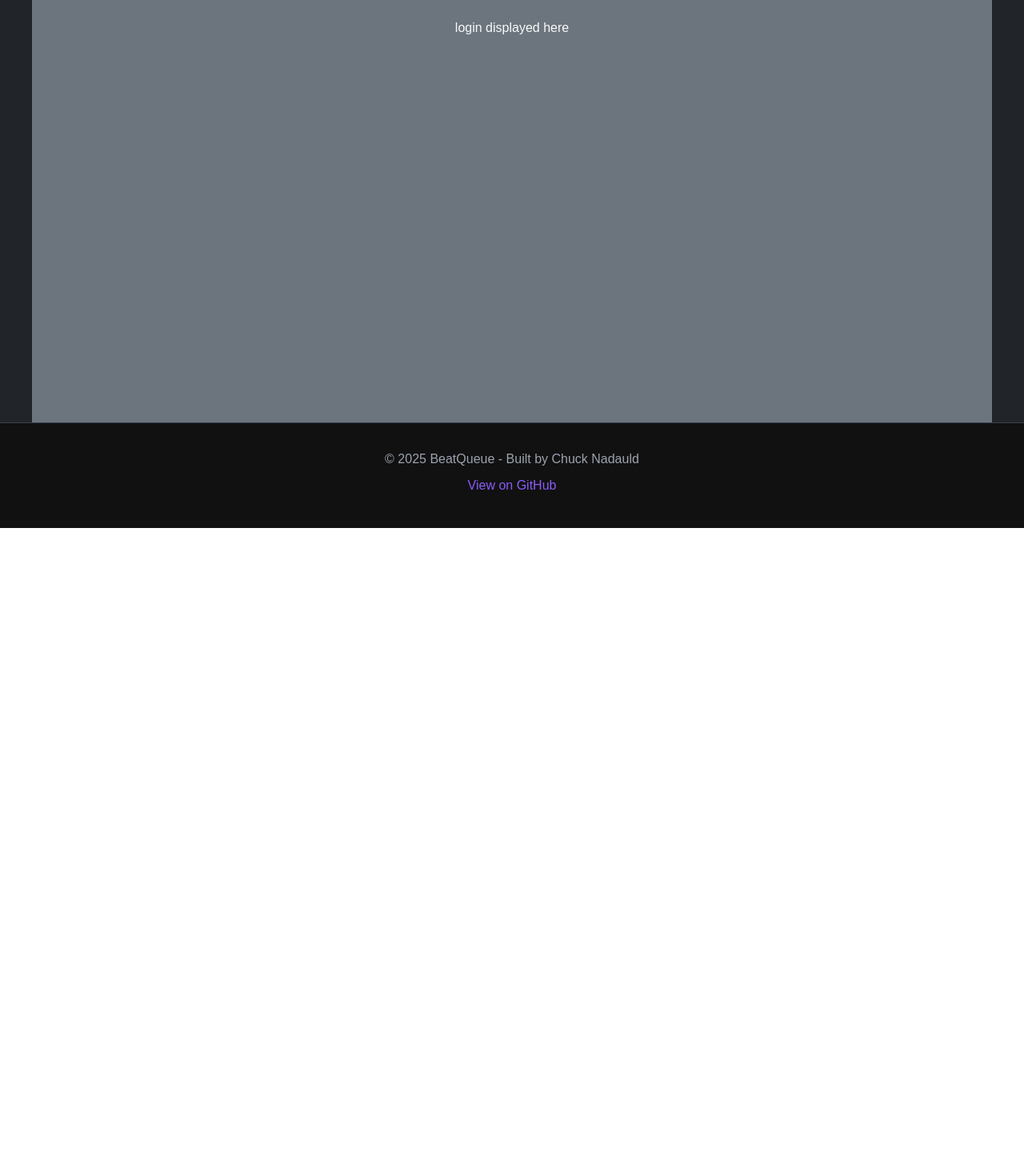
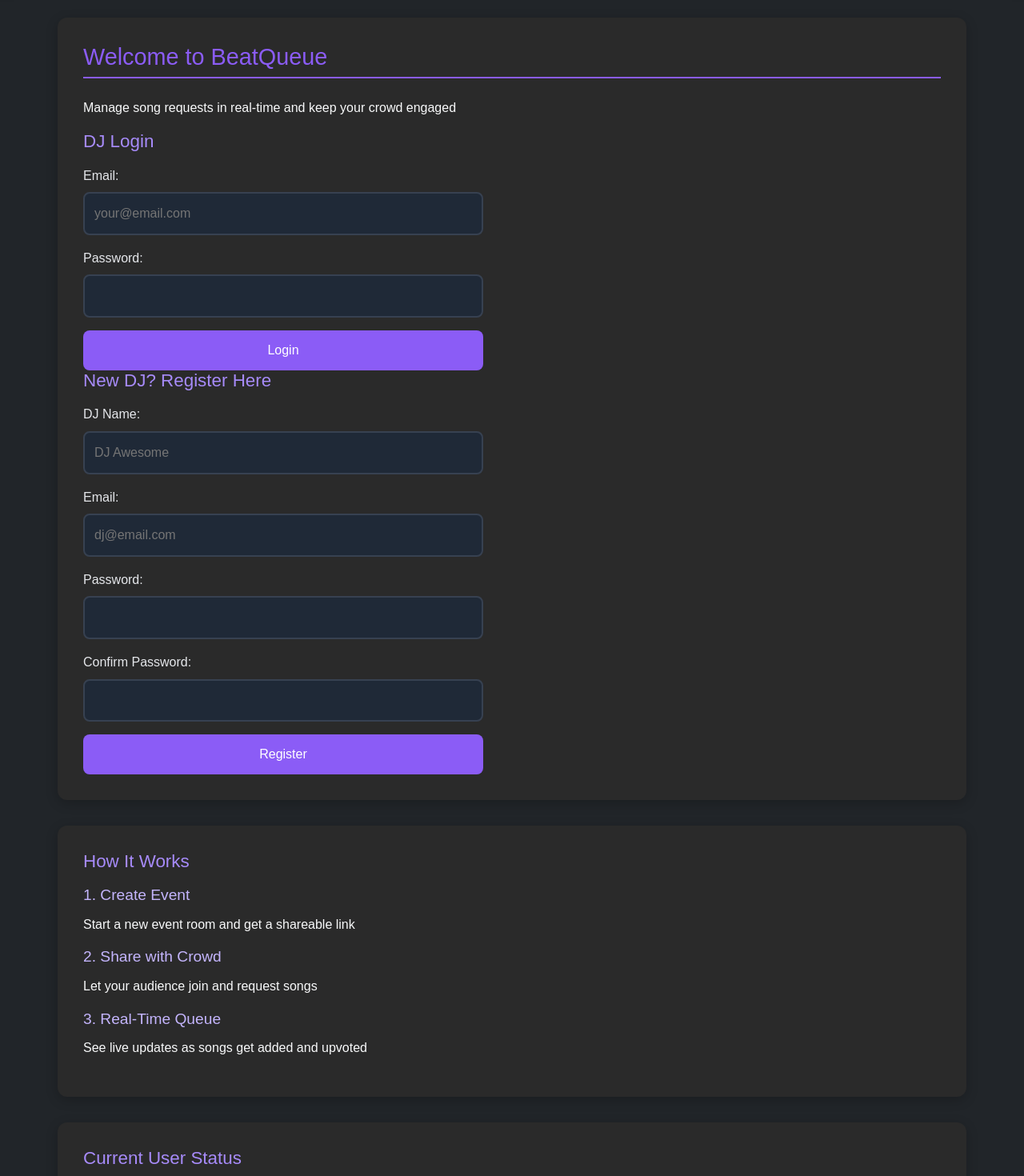
Before and after one commit to Chucknadauld/startup, a React (Vite) app: page / in a window 1280 px wide. Shown: the part 140-1610 px from the top of the page at 80% size. Before the commit the page ends 800 px from the top, so only its background shows below. Built offline with nearby package versions, Linux system fonts and the light colour scheme.

Commit message:
Convert Login component from HTML to React

```diff
--- a/src/login/login.jsx
+++ b/src/login/login.jsx
@@ -2,8 +2,117 @@ import React from 'react';
 
 export function Login() {
   return (
-    <main className="container-fluid bg-secondary text-center">
-      <div>login displayed here</div>
+    <main>
+      <section>
+        <h2>Welcome to BeatQueue</h2>
+        <p>
+          Manage song requests in real-time and keep your crowd engaged
+        </p>
+
+        <div>
+          <h3>DJ Login</h3>
+          <form>
+            <div>
+              <label htmlFor="email">Email:</label>
+              <input
+                type="email"
+                id="email"
+                name="email"
+                required
+                placeholder="your@email.com"
+              />
+            </div>
+            <div>
+              <label htmlFor="password">Password:</label>
+              <input
+                type="password"
+                id="password"
+                name="password"
+                required
+              />
+            </div>
+            <button type="submit">Login</button>
+          </form>
+        </div>
+
+        <div>
+          <h3>New DJ? Register Here</h3>
+          <form>
+            <div>
+              <label htmlFor="reg-name">DJ Name:</label>
+              <input
+                type="text"
+                id="reg-name"
+                name="djName"
+                required
+                placeholder="DJ Awesome"
+              />
+            </div>
+            <div>
+              <label htmlFor="reg-email">Email:</label>
+              <input
+                type="email"
+                id="reg-email"
+                name="email"
+                required
+                placeholder="dj@email.com"
+              />
+            </div>
+            <div>
+              <label htmlFor="reg-password">Password:</label>
+              <input
+                type="password"
+                id="reg-password"
+                name="password"
+                required
+              />
+            </div>
+            <div>
+              <label htmlFor="confirm-password">Confirm Password:</label>
+              <input
+                type="password"
+                id="confirm-password"
+                name="confirmPassword"
+                required
+              />
+            </div>
+            <button type="submit">Register</button>
+          </form>
+        </div>
+      </section>
+
+      <section>
+        <h3>How It Works</h3>
+        <div>
+          <div>
+            <h4>1. Create Event</h4>
+            <p>Start a new event room and get a shareable link</p>
+          </div>
+          <div>
+            <h4>2. Share with Crowd</h4>
+            <p>Let your audience join and request songs</p>
+          </div>
+          <div>
+            <h4>3. Real-Time Queue</h4>
+            <p>See live updates as songs get added and upvoted</p>
+          </div>
+        </div>
+      </section>
+
+      <section>
+        <h3>Current User Status</h3>
+        <p>Logged in as: <span id="currentUser">Not logged in</span></p>
+        <p>Active Events: <span id="activeEvents">0</span></p>
+
+        <div>
+          <h4>Service Status</h4>
+          <p>
+            Music Services:
+            <span id="musicStatus">Connecting...</span>
+          </p>
+          <p>Connected Users: <span id="connectedUsers">0</span></p>
+        </div>
+      </section>
     </main>
   );
 }
```
Also changed, not shown: login.html (deleted, +0 -152 lines).
